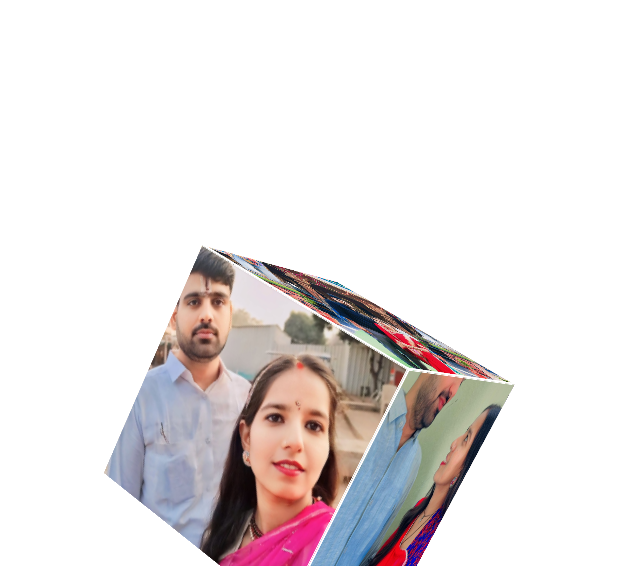
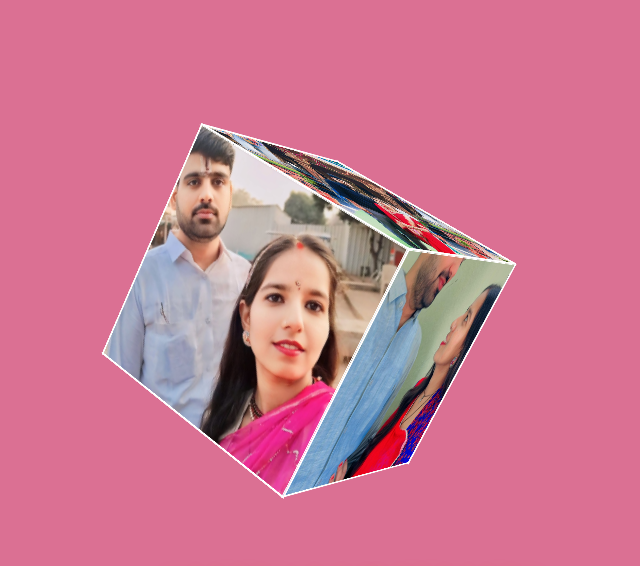
Before and after one commit to rpsatyam/newpr, a plain HTML site: page index.html in a window 1280 px wide. Shown: the top 566 px of the page, without its empty margins (291-931 px from the left). Drawn offline with Linux system fonts and the light colour scheme.

Commit message:
Update style.css

```diff
--- a/style.css
+++ b/style.css
@@ -1,12 +1,12 @@
 @import url('https://fonts.googleapis.com/css2?family=Great+Vibes&display=swap');
 
 body {
-    background-color: linear-gradient(to right, red, blue);
+    background-color: palevioletred;
     display: flex;
     flex-direction: column;
     justify-content: center;
     align-items: center;
-    height: 130vh;
+    height: 100vh;
     margin: 0;
 }
 
```
